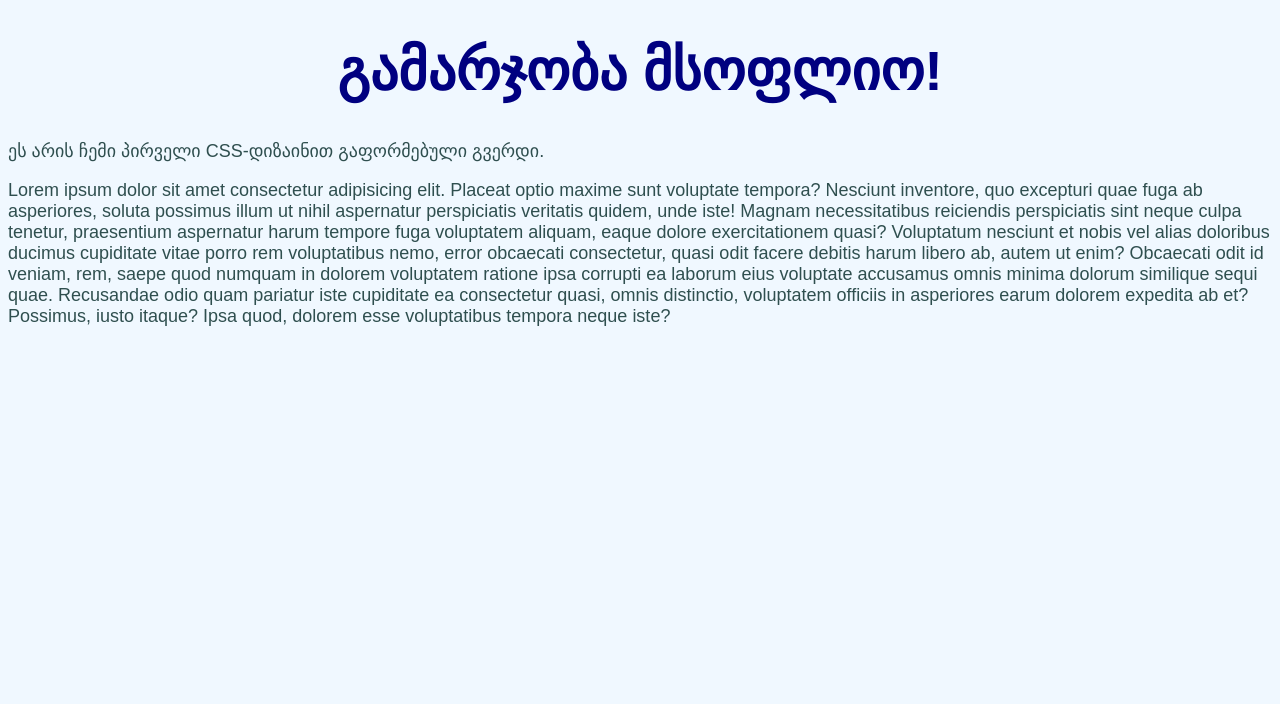
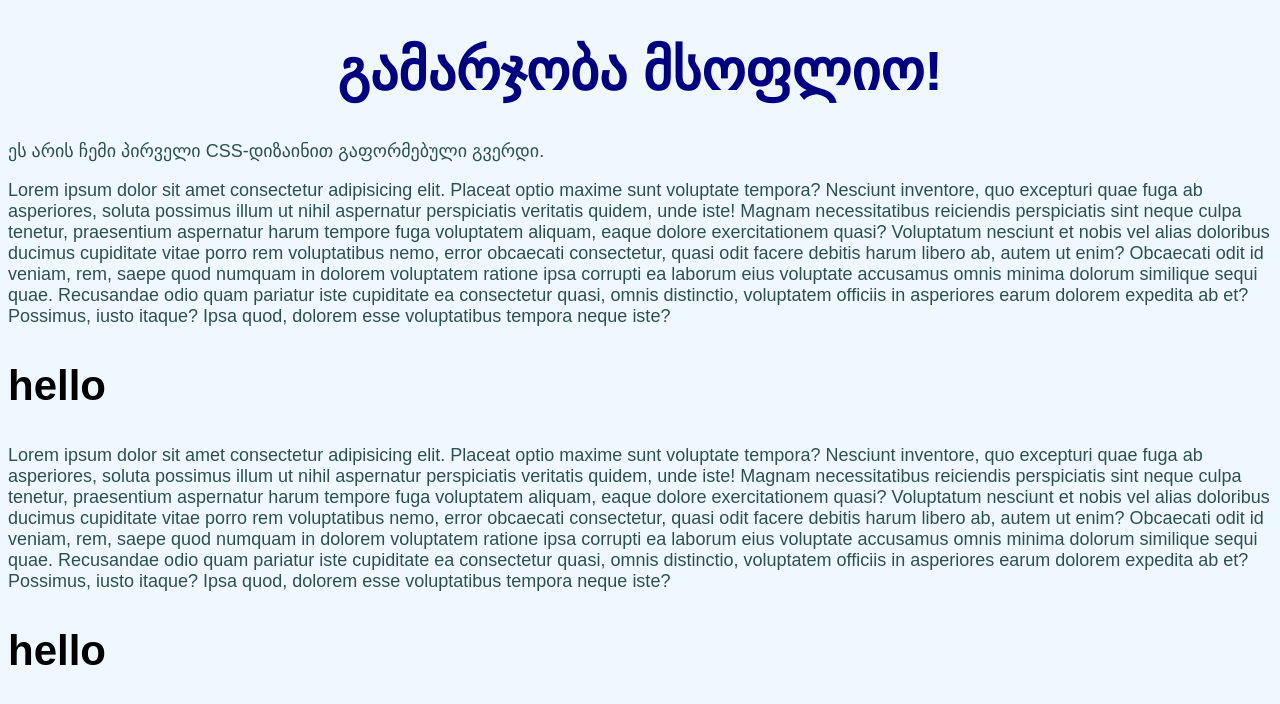
Before and after one commit to Tinatin99/assignment_stem, a plain HTML site: page index.html in a window 1280 px wide. Drawn offline with Linux system fonts and the light colour scheme.

Commit message:
add h2 and p

```diff
--- a/index.html
+++ b/index.html
@@ -13,6 +13,10 @@
   <h1>გამარჯობა მსოფლიო!</h1>
   <p>ეს არის ჩემი პირველი CSS-დიზაინით გაფორმებული გვერდი.</p>
   <div><span><p>Lorem ipsum dolor sit amet consectetur adipisicing elit. Placeat optio maxime sunt voluptate tempora? Nesciunt inventore, quo excepturi quae fuga ab asperiores, soluta possimus illum ut nihil aspernatur perspiciatis veritatis quidem, unde iste! Magnam necessitatibus reiciendis perspiciatis sint neque culpa tenetur, praesentium aspernatur harum tempore fuga voluptatem aliquam, eaque dolore exercitationem quasi? Voluptatum nesciunt et nobis vel alias doloribus ducimus cupiditate vitae porro rem voluptatibus nemo, error obcaecati consectetur, quasi odit facere debitis harum libero ab, autem ut enim? Obcaecati odit id veniam, rem, saepe quod numquam in dolorem voluptatem ratione ipsa corrupti ea laborum eius voluptate accusamus omnis minima dolorum similique sequi quae. Recusandae odio quam pariatur iste cupiditate ea consectetur quasi, omnis distinctio, voluptatem officiis in asperiores earum dolorem expedita ab et? Possimus, iusto itaque? Ipsa quod, dolorem esse voluptatibus tempora neque iste?</p></span></div>
+
+  <span><h2>hello</h2></span>
+  <span><p>Lorem ipsum dolor sit amet consectetur adipisicing elit. Placeat optio maxime sunt voluptate tempora? Nesciunt inventore, quo excepturi quae fuga ab asperiores, soluta possimus illum ut nihil aspernatur perspiciatis veritatis quidem, unde iste! Magnam necessitatibus reiciendis perspiciatis sint neque culpa tenetur, praesentium aspernatur harum tempore fuga voluptatem aliquam, eaque dolore exercitationem quasi? Voluptatum nesciunt et nobis vel alias doloribus ducimus cupiditate vitae porro rem voluptatibus nemo, error obcaecati consectetur, quasi odit facere debitis harum libero ab, autem ut enim? Obcaecati odit id veniam, rem, saepe quod numquam in dolorem voluptatem ratione ipsa corrupti ea laborum eius voluptate accusamus omnis minima dolorum similique sequi quae. Recusandae odio quam pariatur iste cupiditate ea consectetur quasi, omnis distinctio, voluptatem officiis in asperiores earum dolorem expedita ab et? Possimus, iusto itaque? Ipsa quod, dolorem esse voluptatibus tempora neque iste?</p></span>
+  <span><h2>hello</h2></span>
 </body>
 </html>
 
```
